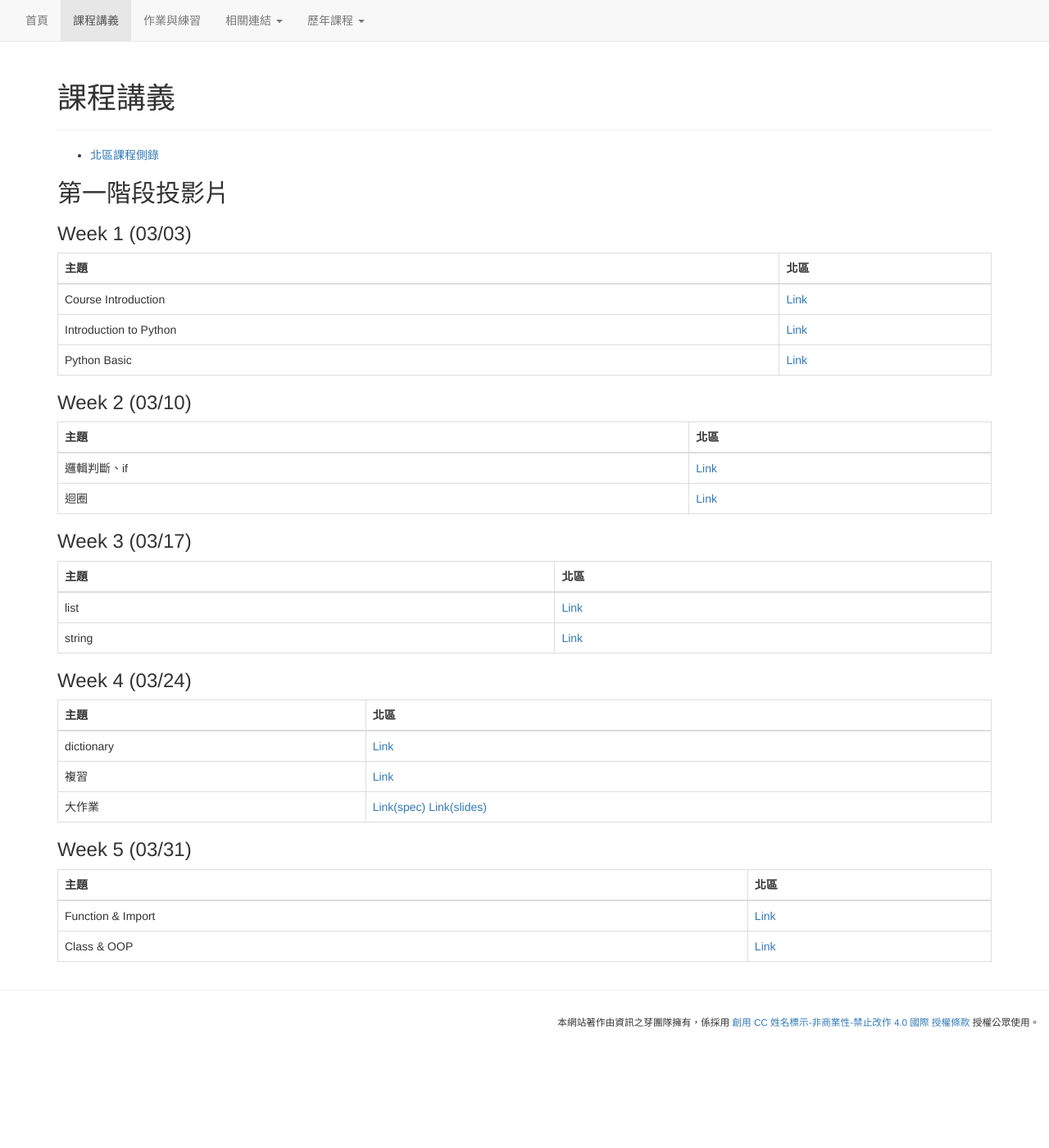
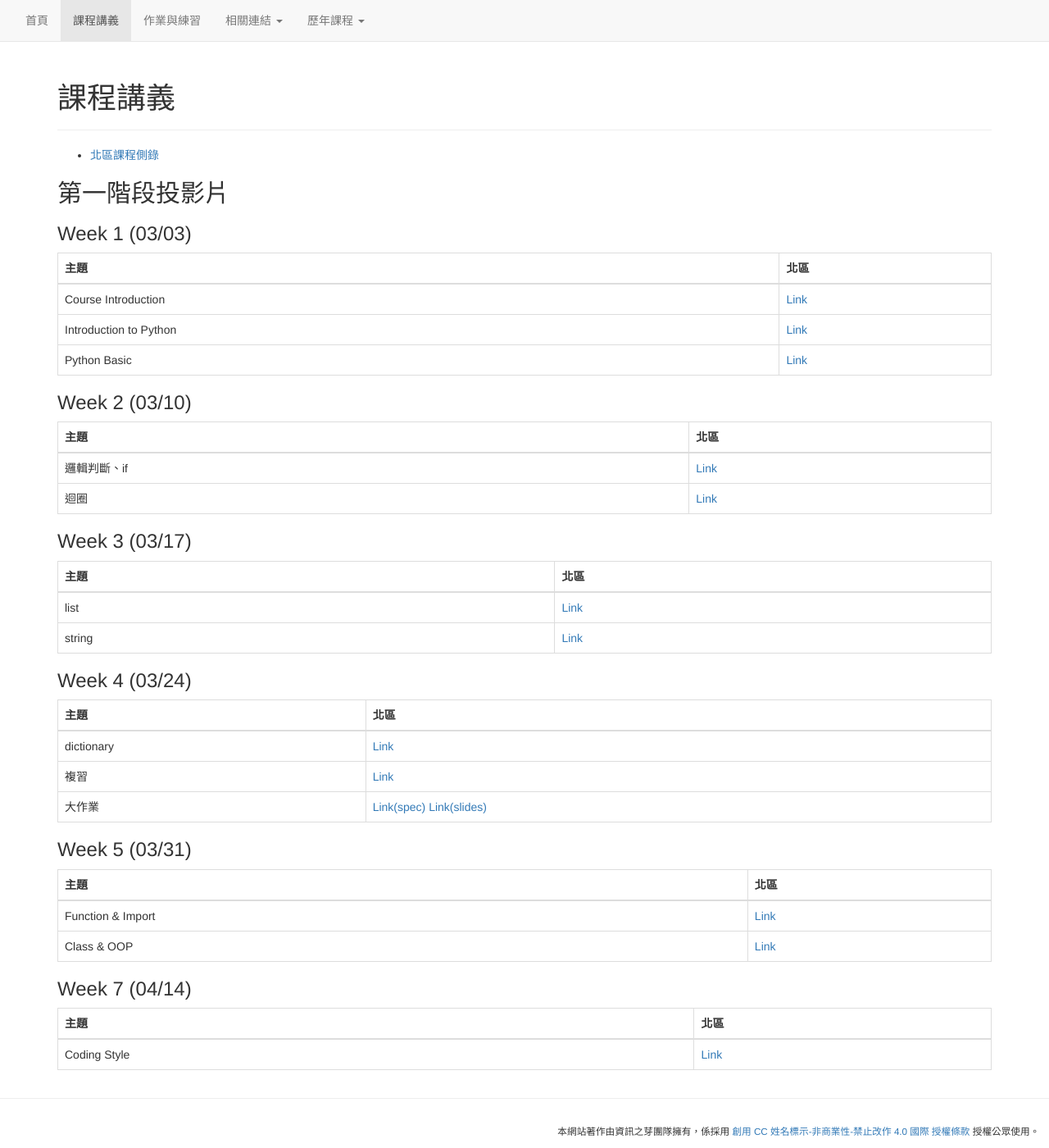
Before and after one commit to tw-csie-sprout/py2025, a Jekyll site: the page built from slides.md, in a window 1280 px wide and 1400 px high. Shown: the whole window at 82% size. Built offline with Jekyll 4.4.1, drawn with Linux system fonts in a browser that asks for light colours.

Commit message:
Update coding style slide

```diff
--- a/slides.md
+++ b/slides.md
@@ -49,3 +49,10 @@ title: "課程講義"
 | --- | --- |
 | Function & Import | [Link](https://drive.google.com/file/d/18kyJvFUUAWle5NnfwUXhAZom42yxtE8_/view?usp=sharing)
 | Class & OOP | [Link](https://drive.google.com/file/d/1zDcPqTxT0clAzELNG78nJNhtlM99c-2m/view?usp=sharing) |
+
+### Week 7 (04/14)
+
+{: .table .table-bordered}
+| 主題 | 北區 |
+| --- | --- |
+| Coding Style | [Link](https://drive.google.com/file/d/121tBmK85xCnaTj0dmD0PpVSKoIoMbW8W/view?usp=drive_link)
```
